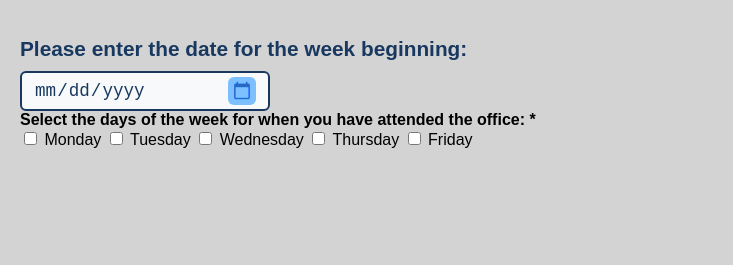
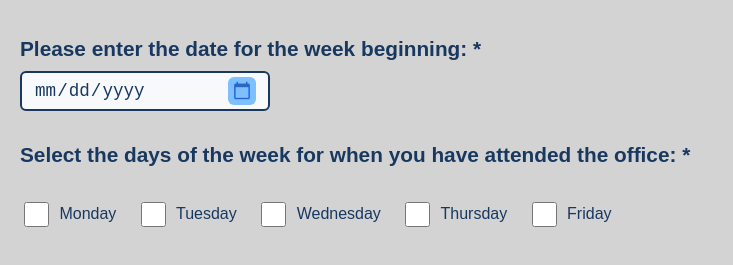
Before and after one commit to MrKilljoy137xxx/OfficeAttendance-Tracker, a plain HTML site: page index.html in a window 1280 px wide. Shown: the part 63-328 px from the top of the page, without its empty margins (0-733 px from the left). Drawn offline with Linux system fonts and the light colour scheme.

Commit message:
Add files via upload

```diff
--- a/index.html
+++ b/index.html
@@ -14,7 +14,7 @@
     </div>
     <main>
         <form class="week-begin-form">
-            <label for="weekBeginDate"><strong>Please enter the date for the week beginning:</strong></label>
+            <label for="weekBeginDate"><strong>Please enter the date for the week beginning: *</strong></label>
             <input type="date" id="weekBeginDate" name="weekBeginDate" required>
         </form>
         <form class="second-question-form">
--- a/styles.css
+++ b/styles.css
@@ -61,3 +61,30 @@ body {
     padding: 4px;
     box-sizing: border-box;
 }
+
+/* Style for the second question */
+.second-question-form label {
+    font-family: Arial, sans-serif;
+    font-size: 1.3rem;
+    color: #183860;
+    margin-top: 32px;
+    display: block;
+}
+
+/* Style for the second question input */
+.days-checkboxes label {
+    font-family: Arial, sans-serif;
+    font-size: 1rem;
+    color: #183860;
+    margin-bottom: 4px;
+    margin-right: 16px;
+    display: inline-block;
+}
+
+.days-checkboxes input[type="checkbox"] {
+    width: 25px;
+    height: 25px;
+    accent-color: #183860;
+    margin-right: 6px;
+    vertical-align: middle;
+}
```
